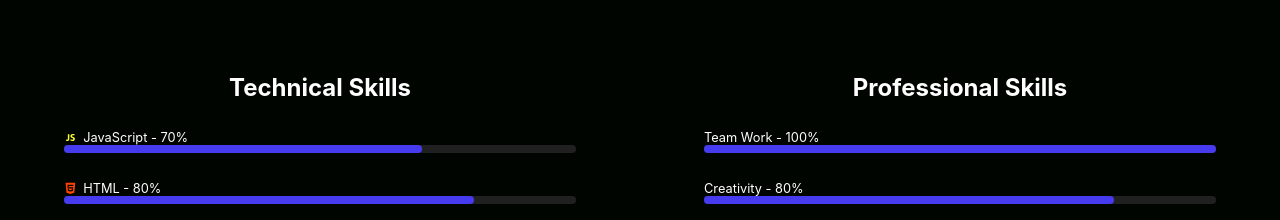
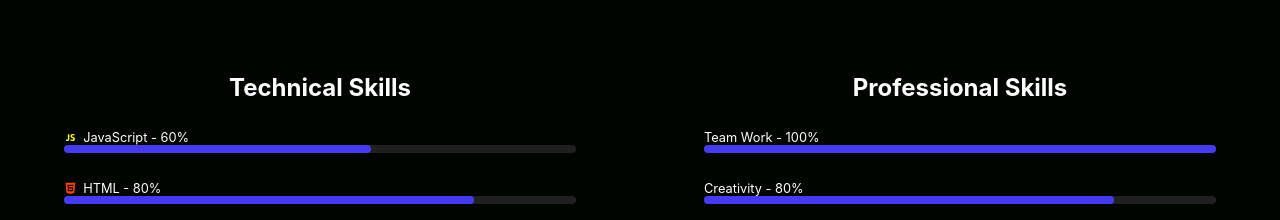
Before and after one commit to marcos-jacometti/Resume, a React (Create React App) app: page / in a window 1280 px wide. Shown: the part 1780-2000 px from the top of the page. Built offline with nearby package versions, Linux system fonts and the light colour scheme.

Commit message:
skill JS

```diff
--- a/src/core/components/section/skill/index.js
+++ b/src/core/components/section/skill/index.js
@@ -13,7 +13,7 @@ export default function Skills(){
             <Div width="100%" height="75vh" mediaHeight="145vh" mediaFont="3vw">
                 <Div width="50%" height="100%" justify="center" direction="column" mediaWidth="100%" mediaHeight="50%">
                     <h2>Technical Skills</h2>
-                    <Progress icon={<DiJavascript1 />} fill="#fefe33" title="JavaScript - 70%" width="70%"/>
+                    <Progress icon={<DiJavascript1 />} fill="#fefe33" title="JavaScript - 60%" width="60%"/>
                     <Progress icon={<FaHtml5 />} fill="#ff4500" title="HTML - 80%" width="80%"/>
                     <Progress icon={<FaCss3 />} fill="#0000cd" title="CSS - 80%" width="80%"/>
                     <Progress icon={<FaReact />} fill="#1e90ff" title="React JS - 60%" width="60%"/>
```
